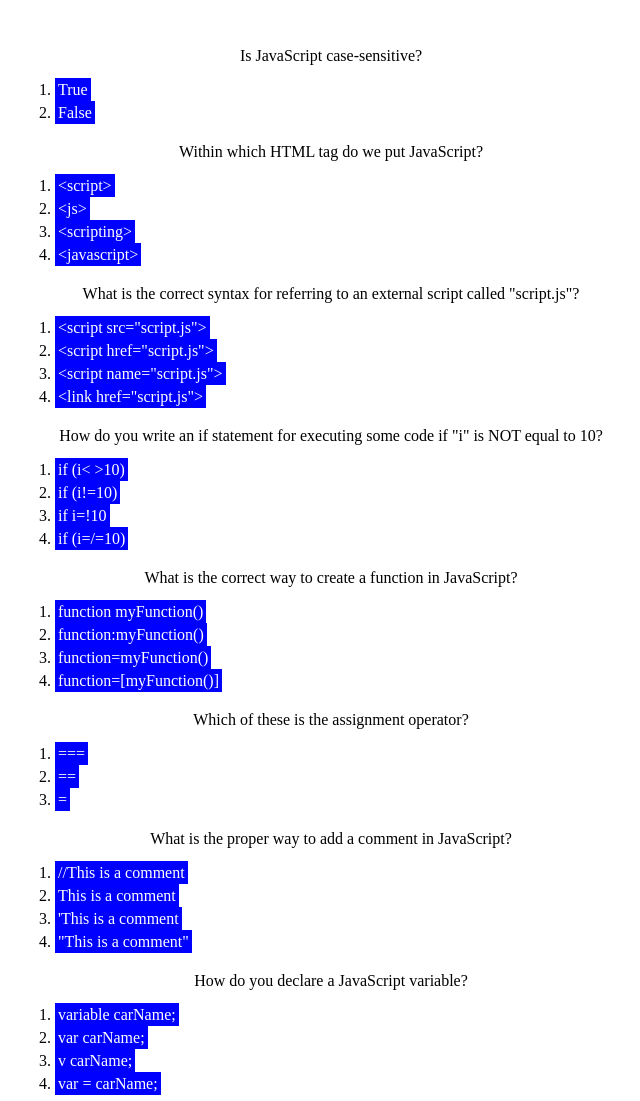
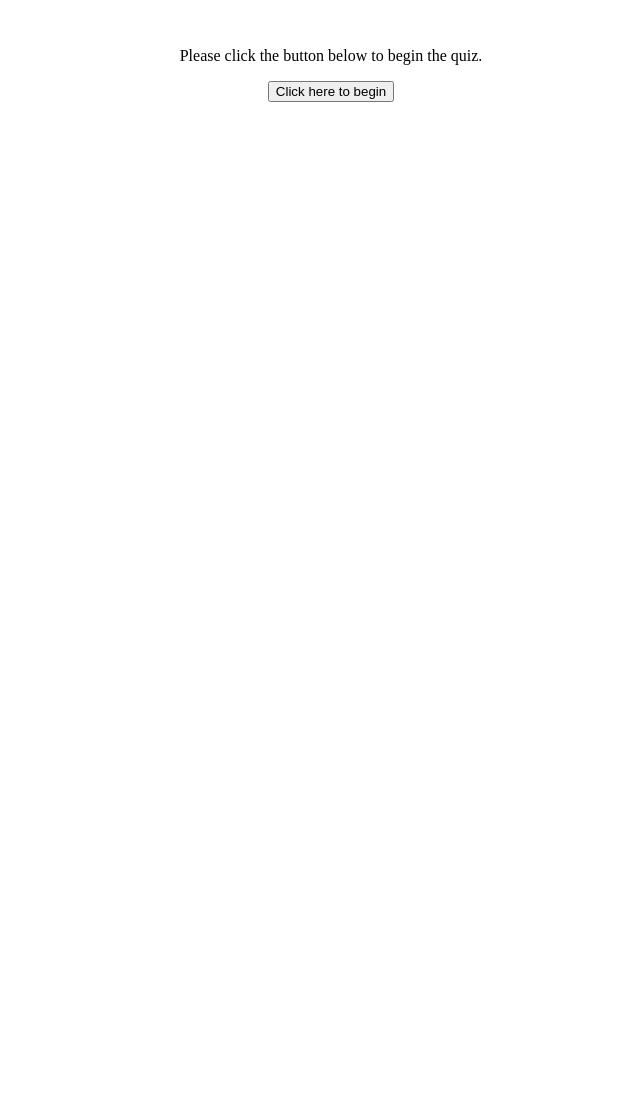
Before and after one commit to ryryp97/Coding-Quiz, a plain HTML site: page index.html in a window 1280 px wide. Shown: the whole page, without its empty margins (309-949 px from the left). After the commit the page ends 800 px from the top, so only its background shows below. Drawn offline with Linux system fonts and the light colour scheme.

Commit message:
added a starting page with a button to begin the quiz, currently the button only starts the timer

```diff
--- a/index.html
+++ b/index.html
@@ -11,7 +11,8 @@
 
     <div class="container">
         <div class="start-page">
-
+            <p>Please click the button below to begin the quiz.</p>
+            <button type="button" id="startBtn">Click here to begin</button>
         </div>
 
         <div class="hide" class="question">
--- a/script.js
+++ b/script.js
@@ -9,6 +9,8 @@ var score = 0;
 var correctAnswer = document.getElementById("correct");
 
 var answers = document.querySelectorAll("span");
+
+var startBtn = document.getElementById("startBtn");
 
 function setTime() {
     var timerInterval = setInterval(function() {
@@ -47,4 +49,8 @@ function setTime() {
 
 
 
+
+startBtn.addEventListener("click", setTime);
+
+
   // correctAnswer.addEventListener("click", addScore());
--- a/style.css
+++ b/style.css
@@ -2,9 +2,9 @@ h1 {
     text-align: right;
 }
 
-/* .hide {
+.hide {
     display: none;
-} */
+}
 
 .container {
     margin: auto;
```
